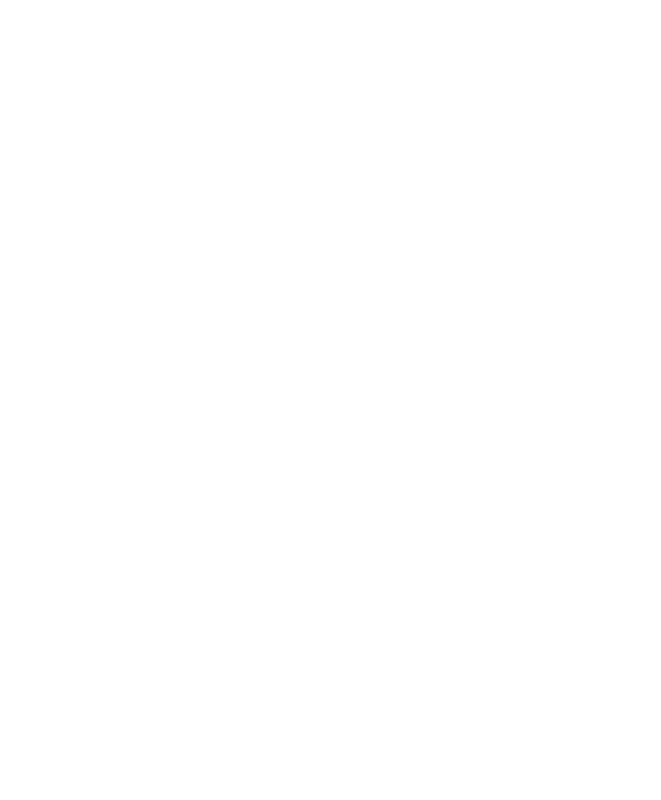
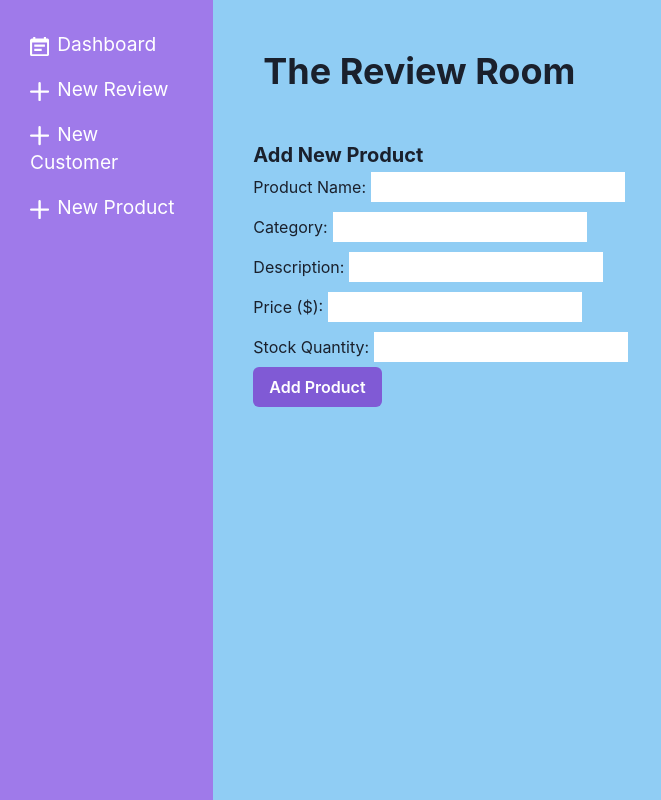
Before and after one commit to kiblykat/ReviewRoom-frontend, a React (Vite) app: page /create-product in a window 1280 px wide. Before the commit this address had no page. Shown: the whole page, without its empty margins (0-661 px from the left). Built offline with nearby package versions, Linux system fonts and the light colour scheme.

Commit message:
Added Add Customer and Add Product buttons.

```diff
--- a/src/App.jsx
+++ b/src/App.jsx
@@ -4,6 +4,8 @@ import { BrowserRouter, Route, Routes } from "react-router-dom";
 import RootLayout from "./layouts/RootLayout";
 import Dashboard from "./pages/Dashboard";
 import CreateReview from "./pages/CreateReview";
+import CreateCustomer from "./pages/CreateCustomer";
+import CreateProduct from "./pages/CreateProduct";
 
 function App() {
   return (
@@ -12,6 +14,8 @@ function App() {
         <Route path="/" element={<RootLayout />}>
           <Route index element={<Dashboard />} />
           <Route path="create-review" element={<CreateReview />} />
+          <Route path="create-customer" element={<CreateCustomer />} />
+          <Route path="create-product" element={<CreateProduct />} />
         </Route>
       </Routes>
     </BrowserRouter>
--- a/src/components/Sidebar.jsx
+++ b/src/components/Sidebar.jsx
@@ -18,6 +18,18 @@ export default function Sidebar() {
           New Review
         </NavLink>
       </ListItem>
+      <ListItem>
+        <NavLink to="/create-customer">
+          <ListIcon as={AddIcon} color={"white"} />
+          New Customer
+        </NavLink>
+      </ListItem>
+      <ListItem>
+        <NavLink to="/create-product">
+          <ListIcon as={AddIcon} color={"white"} />
+          New Product
+        </NavLink>
+      </ListItem>
     </List>
   );
 }
--- /dev/null
+++ b/src/pages/CreateCustomer.jsx
@@ -0,0 +1,97 @@
+import React, { useState } from "react";
+import axios from "axios";
+import { Button, Heading } from "@chakra-ui/react";
+
+export default function CreateCustomer() {
+  const [formData, setFormData] = useState({});
+
+  const handleInputChange = (event) => {
+    setFormData({ ...formData, [event.target.name]: event.target.value });
+  };
+
+  const handleSubmit = async (event) => {
+    event.preventDefault();
+    try {
+      const API_URL = import.meta.env.VITE_API_URL || "http://localhost:9090/";
+      const response = await axios.post(`${API_URL}customers`, formData, {
+        headers: { "Content-Type": "application/json" },
+      });
+
+      console.log("Success:", response.data);
+    } catch (error) {
+      console.error("Error:", error);
+    }
+  };
+
+  return (
+    <form onSubmit={handleSubmit}>
+      <Heading size="md">Add New Customer: </Heading>
+      <label htmlFor="firstName">First Name:</label>
+      <input
+        type="text"
+        id="firstName"
+        name="firstName"
+        onChange={handleInputChange}
+        style={{ margin: "5px", padding: "3px" }}
+      />
+      <br />
+      <label htmlFor="lastName">Last Name:</label>
+      <input
+        type="text"
+        id="lastName"
+        name="lastName"
+        onChange={handleInputChange}
+        style={{ margin: "5px", padding: "3px" }}
+      />
+      <br />
+      <label htmlFor="country">Country:</label>
+      <input
+        type="text"
+        id="country"
+        name="country"
+        onChange={handleInputChange}
+        style={{ margin: "5px", padding: "3px" }}
+      />
+      <br />
+      <label htmlFor="address">Address:</label>
+      <input
+        type="text"
+        id="address"
+        name="address"
+        onChange={handleInputChange}
+        style={{ margin: "5px", padding: "3px" }}
+      />
+      <br />
+      <label htmlFor="postalCode">Postal Code:</label>
+      <input
+        type="number"
+        id="postalCode"
+        name="postalCode"
+        onChange={handleInputChange}
+        style={{ margin: "5px", padding: "3px" }}
+      />
+      <br />
+      <label htmlFor="phoneNumber">Phone Number:</label>
+      <input
+        type="number"
+        id="phoneNumber"
+        name="phoneNumber"
+        onChange={handleInputChange}
+        style={{ margin: "5px", padding: "3px" }}
+      />
+      <br />
+      <label htmlFor="email">Email:</label>
+      <input
+        type="text"
+        id="email"
+        name="email"
+        onChange={handleInputChange}
+        style={{ margin: "5px", padding: "3px" }}
+      />
+      <br />
+      <Button type="submit" colorScheme="purple">
+        Add Customer
+      </Button>
+    </form>
+  );
+}
--- /dev/null
+++ b/src/pages/CreateProduct.jsx
@@ -0,0 +1,79 @@
+import React, { useState } from "react";
+import axios from "axios";
+import { Button, Heading } from "@chakra-ui/react";
+
+export default function CreateProduct() {
+  const [formData, setFormData] = useState({});
+
+  const handleInputChange = (event) => {
+    setFormData({ ...formData, [event.target.name]: event.target.value });
+  };
+
+  const handleSubmit = async (event) => {
+    event.preventDefault();
+    try {
+      const API_URL = import.meta.env.VITE_API_URL || "http://localhost:9090/";
+      const response = await axios.post(`${API_URL}products`, formData, {
+        headers: { "Content-Type": "application/json" },
+      });
+
+      console.log("Success:", response.data);
+    } catch (error) {
+      console.error("Error:", error);
+    }
+  };
+
+  return (
+    <form onSubmit={handleSubmit}>
+      <Heading size="md">Add New Product</Heading>
+      <label htmlFor="name">Product Name:</label>
+      <input
+        type="text"
+        id="name"
+        name="name"
+        onChange={handleInputChange}
+        style={{ margin: "5px", padding: "3px" }}
+      />
+      <br />
+      <label htmlFor="category">Category:</label>
+      <input
+        type="text"
+        id="category"
+        name="category"
+        onChange={handleInputChange}
+        style={{ margin: "5px", padding: "3px" }}
+      />
+      <br />
+      <label htmlFor="description">Description:</label>
+      <input
+        type="text"
+        id="description"
+        name="description"
+        onChange={handleInputChange}
+        style={{ margin: "5px", padding: "3px" }}
+      />
+      <br />
+      <label htmlFor="price">Price ($):</label>
+      <input
+        type="number"
+        id="price"
+        name="price"
+        onChange={handleInputChange}
+        style={{ margin: "5px", padding: "3px" }}
+      />
+      <br />
+      <label htmlFor="stockQuantity">Stock Quantity:</label>
+      <input
+        type="number"
+        id="stockQuantity"
+        name="stockQuantity"
+        onChange={handleInputChange}
+        style={{ margin: "5px", padding: "3px" }}
+      />
+      <br />
+      <Button type="submit" colorScheme="purple">
+        Add Product
+      </Button>
+    </form>
+  );
+}
```
